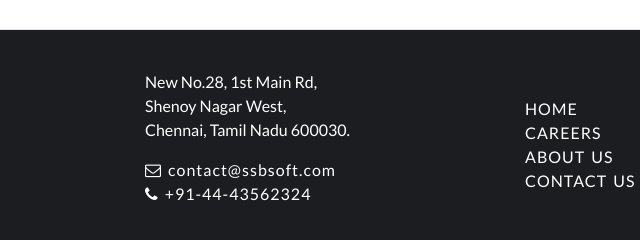
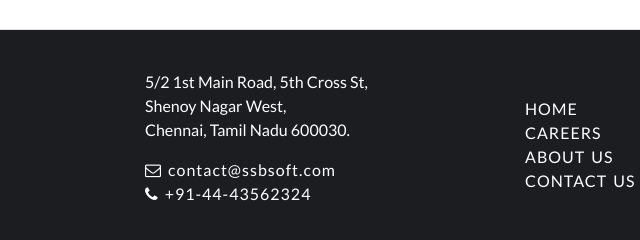
Before and after one commit to ssbsoft/ssbsoft.com, a plain HTML site: page about.html in a window 1280 px wide. Shown: the part 1189-1429 px from the top of the page, 320-960 px from the left. Drawn offline with Linux system fonts and the light colour scheme.

Commit message:
changed new address

```diff
--- a/about.html
+++ b/about.html
@@ -222,7 +222,7 @@
 						</ul>
 					</div>
 					<div class="col-md-4">
-						<p>New No.28, 1st Main Rd, </br>Shenoy Nagar West, </br>Chennai, Tamil Nadu 600030.</p>
+						<p>5/2 1st Main Road, 5th Cross St, </br>Shenoy Nagar West, </br>Chennai, Tamil Nadu 600030.</p>
 						<ul class="link mb-2">
 							<li><a href="#" style="text-transform: lowercase;"><i
 										class="fa fa-envelope-o"></i>&nbsp;contact@ssbsoft.com</a></li>
```
Also changed, not shown: career.html (+1 -1 lines), index.html (+1 -1 lines).
